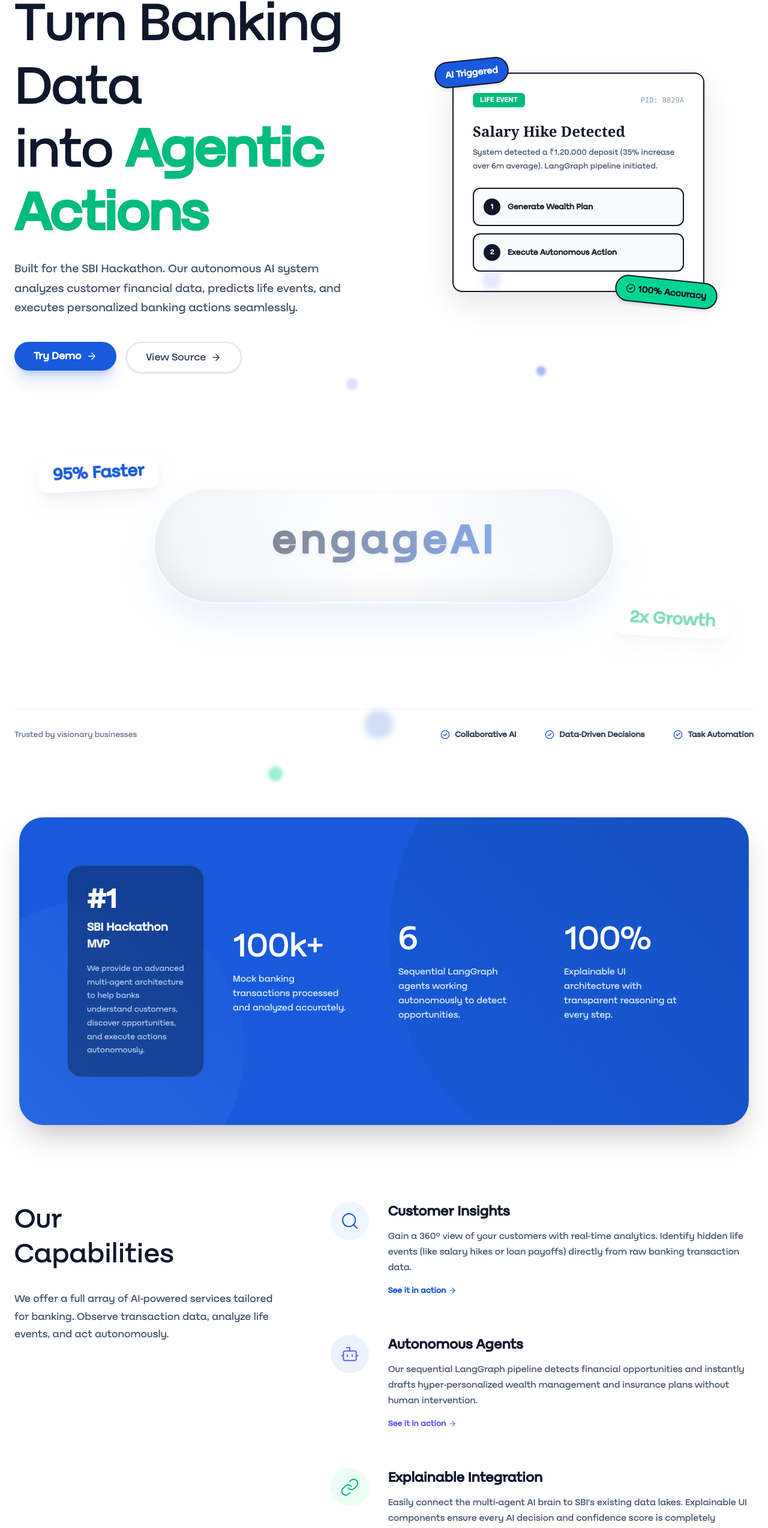
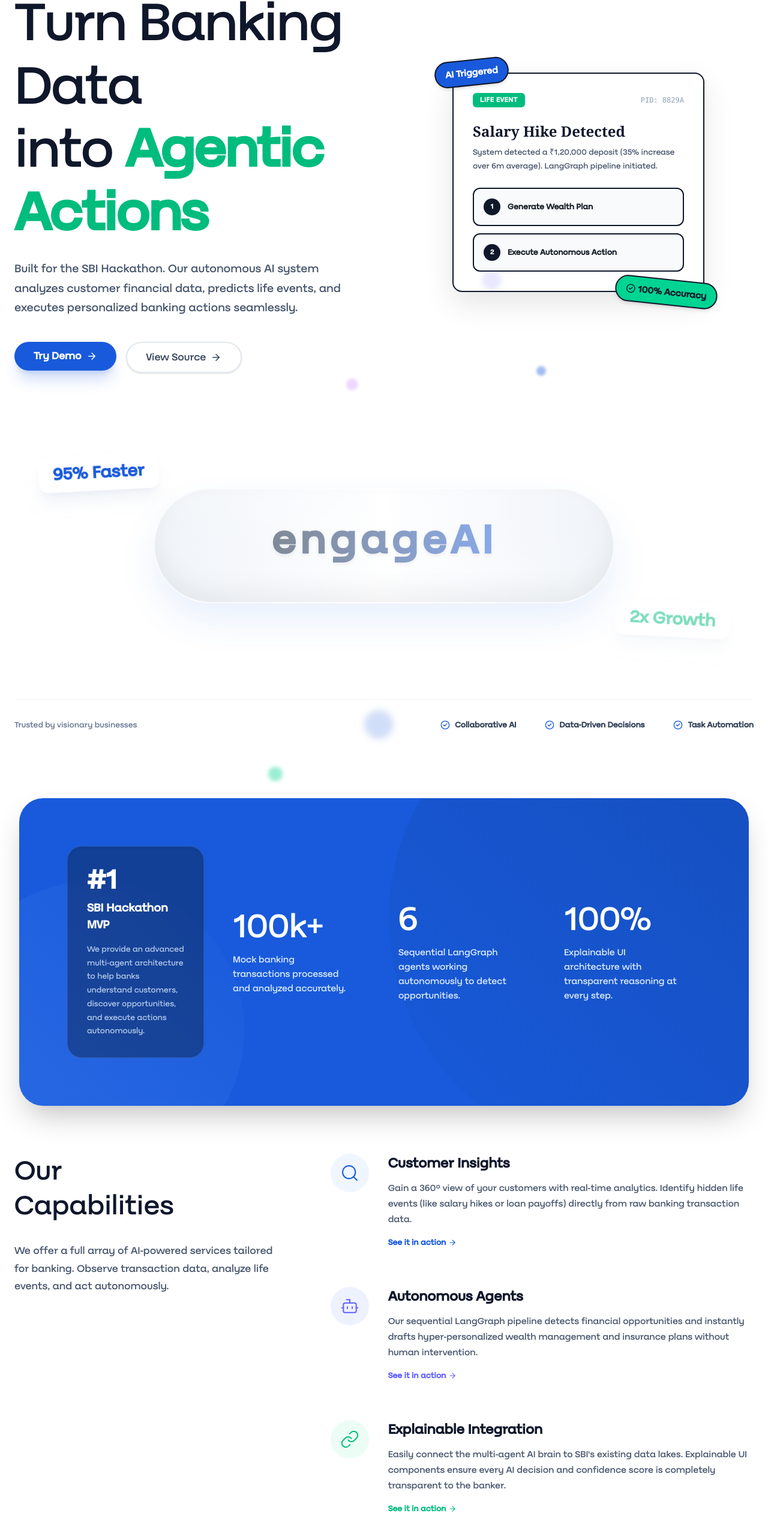
Before and after one commit to aaravgupta0202/engageAI, a React (Vite) app in the folder frontend/: page / in a window 1280 px wide. Shown: the part 222-2770 px from the top of the page at 60% size. Built offline with nearby package versions, Linux system fonts and the light colour scheme.

Commit message:
Force light theme globally to fix invisible text on sub-pages

```diff
--- a/frontend/src/index.css
+++ b/frontend/src/index.css
@@ -12,6 +12,8 @@
   --color-sbi-blue: #185ADB;
   --color-sbi-navy: #0A1931;
 }
+
+@variant dark (&:where(.dark, .dark *));
 
 @layer base {
   :root {
--- a/frontend/src/pages/Landing.tsx
+++ b/frontend/src/pages/Landing.tsx
@@ -22,7 +22,7 @@
       </header>
 
       {/* Hero Section */}
-      <div className="w-full max-w-7xl mx-auto px-6 pt-20 pb-32 relative">
+      <div className="w-full max-w-7xl mx-auto px-6 pt-16 md:pt-20 pb-12 md:pb-16 relative">
         <div className="grid grid-cols-1 lg:grid-cols-2 gap-16 items-center">
           <div className="max-w-3xl">
             <h1 className="text-5xl sm:text-6xl md:text-8xl font-medium tracking-tight text-slate-900 mb-4 md:mb-6 leading-[1.1]">
@@ -102,7 +102,7 @@
         </div>
 
         {/* Logos Bar */}
-        <div className="mt-20 flex flex-col md:flex-row items-center justify-between border-t border-slate-100 pt-8 gap-6">
+        <div className="mt-12 md:mt-16 flex flex-col md:flex-row items-center justify-between border-t border-slate-100 pt-8 gap-6">
           <div className="text-sm font-medium text-slate-500">Trusted by visionary businesses</div>
           <div className="flex space-x-6 md:space-x-12 text-sm font-semibold text-slate-700">
              <div className="flex items-center"><CheckCircle2 size={16} className="text-sbi-blue mr-2"/> Collaborative AI</div>
@@ -113,7 +113,7 @@
       </div>
 
       {/* Massive Blue Statistics Banner */}
-      <div id="stats" className="w-full max-w-[95%] mx-auto bg-[#185ADB] rounded-[30px] md:rounded-[40px] p-8 md:p-12 lg:p-20 text-white shadow-2xl relative overflow-hidden mb-20 md:mb-32">
+      <div id="stats" className="w-full max-w-[95%] mx-auto bg-[#185ADB] rounded-[30px] md:rounded-[40px] p-8 md:p-12 lg:p-20 text-white shadow-2xl relative overflow-hidden mb-16 md:mb-20 mt-8 md:mt-12">
         <div className="absolute top-0 right-0 w-[800px] h-[800px] bg-gradient-to-bl from-[#0A1931]/20 to-transparent rounded-full -translate-y-1/4 translate-x-1/4 pointer-events-none"></div>
         <div className="absolute bottom-0 left-0 w-[500px] h-[500px] bg-gradient-to-tr from-[#5E95FF]/30 to-transparent rounded-full translate-y-1/4 -translate-x-1/4 pointer-events-none"></div>
 
@@ -141,7 +141,7 @@
       </div>
 
       {/* Our Capabilities Section */}
-      <div id="capabilities" className="w-full max-w-7xl mx-auto px-6 pb-40">
+      <div id="capabilities" className="w-full max-w-7xl mx-auto px-6 pb-20">
         <div className="grid grid-cols-1 md:grid-cols-12 gap-16 md:gap-8">
 
           <div className="md:col-span-5 md:pr-12">
```
